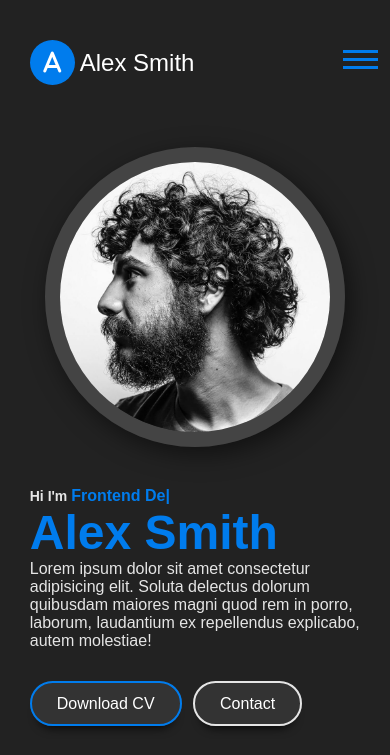
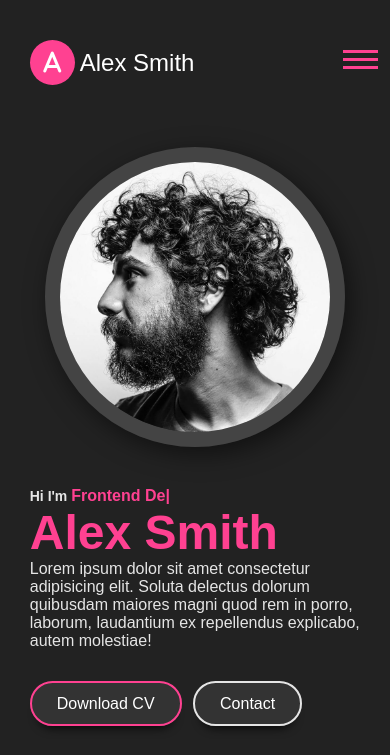
Before and after one commit to najwancaesar/pcl1, a plain HTML site: page index.html in a window 390 px wide. Shown: the top 755 px of the page. Drawn offline with nearby package versions, Linux system fonts and the light colour scheme.

Commit message:
Update style.css

```diff
--- a/style.css
+++ b/style.css
@@ -35,7 +35,7 @@ header{
 .logo i{
     height: 45px;
     width:45px;
-    background-color: #007ced;
+    background-color: #FF4191;
     border-radius: 50%;
     color:#fff;
     font-weight: 700;
@@ -63,7 +63,7 @@ nav .togglebtn{
 }
 nav .togglebtn span{
     display: block;
-    background-color: #007ced;
+    background-color: #FF4191;
     margin: 5px 0px;
     width:100%;
     height:3px;
@@ -113,11 +113,11 @@ nav .navlinks li a{
     font-size: 14px;
 }
 .hero-text h5 span{
-    color:#007ced;
+    color:#FF4191;
     font-size: 16px;
 }
 .hero-text h1{
-    color: #007ced;
+    color: #FF4191;
     font-size: 3rem;
 }
 .hero-text p{
@@ -139,7 +139,7 @@ nav .navlinks li a{
     box-shadow:  0 10px 10px -8px rgb(0 0 0 / 78%);
 }
 .btn.active{
-    border-color: #007ced;
+    border-color: #FF4191;
 }
 .hero-text .social i{
     color: #e5e5e5;
@@ -148,7 +148,7 @@ nav .navlinks li a{
     transition: 0.5s;
 }
 .hero-text .social i:hover{
-    color:#007ced;
+    color:#FF4191;
     transform: rotate(360deg);
 }
 /* Respnosiv design & displaying navbar for small screen */
```
